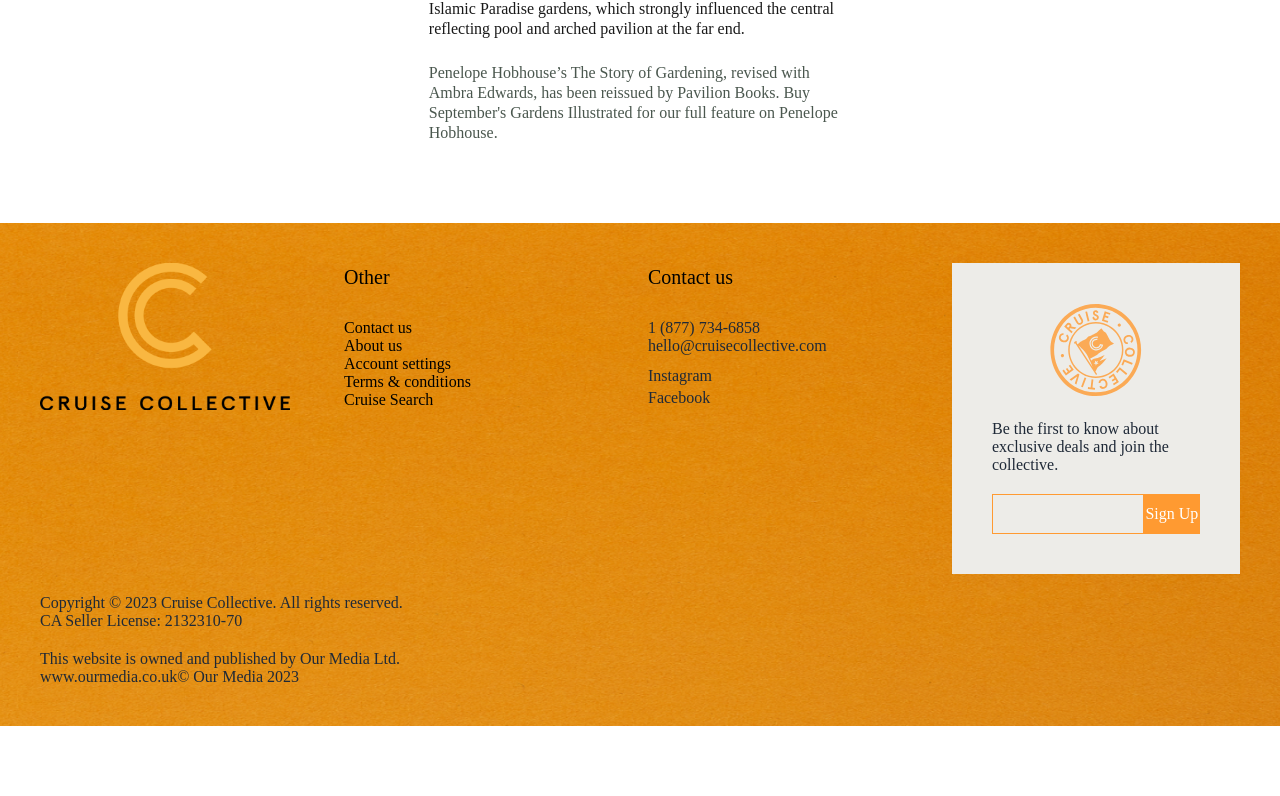
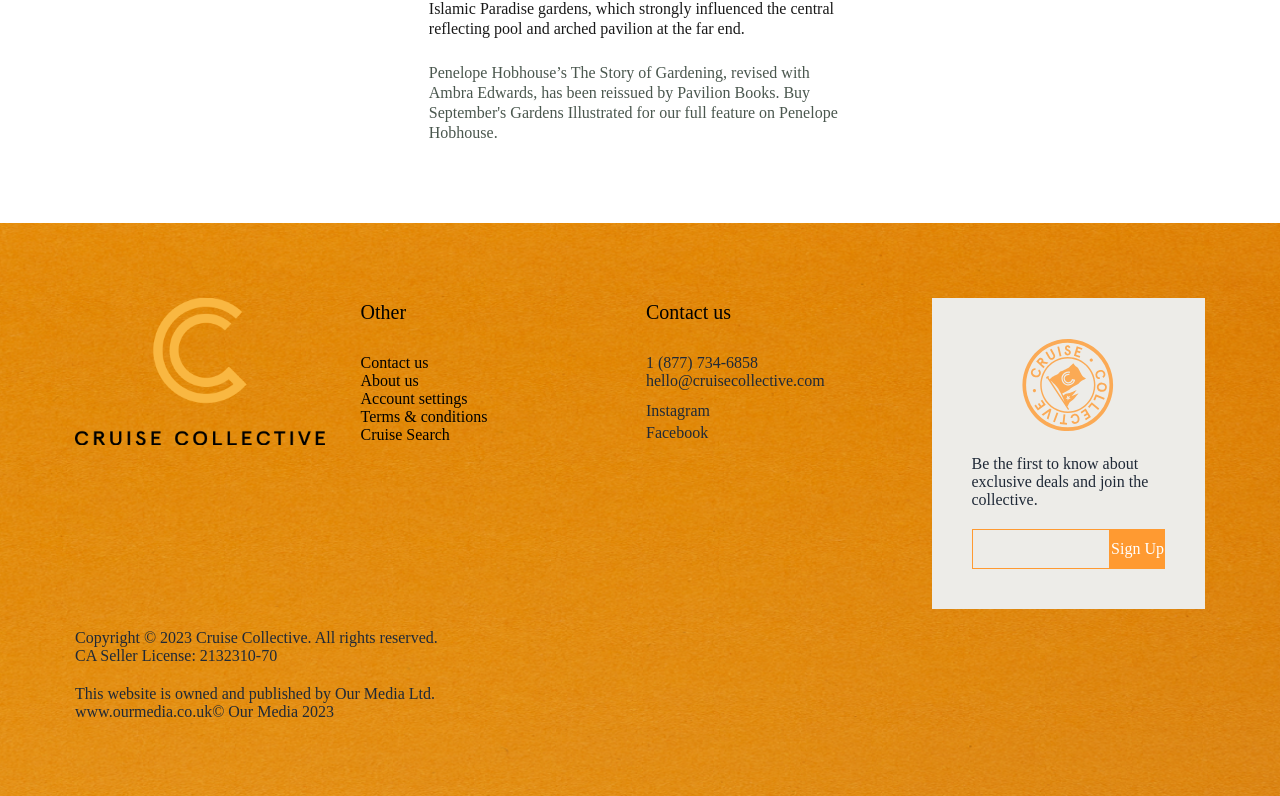
Before and after one commit to Shahnuralam/Cruise-Collective-Frontend, a Next.js app: page /content-single in a window 1280 px wide. Shown: the part 4462-5258 px from the top of the page. Before the commit the page ends 5188 px from the top, so only its background shows below. Built offline with nearby package versions, Linux system fonts and the light colour scheme; no server answers; a web font is replaced by a local one.

Commit message:
mobile design footer done

```diff
--- a/src/components/Modal/LoginModal.tsx
+++ b/src/components/Modal/LoginModal.tsx
@@ -31,7 +31,7 @@ const LoginModal = () => {
             ✕
           </label>
           <h3 className="text-7xl font-bold text-center">Sign in</h3>
-          <p className="py-5 text-4xl">
+          <p className="py-5 text-4xl text-center">
             To gain access to exclusive offers, events and much more…
           </p>
           <form onSubmit={handleSubmit(onSubmit)}>
@@ -46,7 +46,7 @@ const LoginModal = () => {
                 aria-invalid={errors.email ? "true" : "false"}
               />
               {errors.email?.type === "required" && (
-                <p className="text-red mt-1">Email name is required</p>
+                <p className="text-red text-sm mt-1">Email name is required</p>
               )}
             </div>
 
@@ -60,15 +60,15 @@ const LoginModal = () => {
                 {...register("password", { required: true })}
                 aria-invalid={errors.email ? "true" : "false"}
               />
-              {errors.password && <div className="text-red mt-1">Password is required</div>}
+              {errors.password && <div className="text-red text-sm mt-1">Password is required</div>}
             </div>
 
            <div className="text-center">
-              <input type="submit" value="Sign in" className="bg-cruise py-3 px-8 cursor-pointer rounded text-white" />
+              <input type="submit" value="Sign in" className="bg-cruise py-3 px-8 cursor-pointer rounded text-white text-xl" />
            </div>
           </form>
 
-         <div className="mt-7 text-sm text-center">
+         <div className="mt-7 text-lg text-center">
             <Link href="/">Recover your password  </Link> / Not yet registered?  <Link className="underline" href="/">Click here!</Link>
          </div>
 
--- a/src/layout/Footer/Footer.tsx
+++ b/src/layout/Footer/Footer.tsx
@@ -29,10 +29,10 @@ const Footer: React.FC<IFooterProps> = (props) => {
   return (
     <>
       {/** Footer */}
-      <footer className="p-[25px] md:p-[40px] lg:p-[40px]">
-        <div className="grid md:grid-cols-4 gap-4 justify-between">
+      <footer className="p-[25px] lg:p-[75px]">
+        <div className="grid md:grid-cols-4 gap-3 justify-between">
 
-          <div className="order-4 md:order-1">
+          <div className="order-4 md:order-1 justify-center md:justify-left flex md:block ">
             <img src="/images/footer-logo.png" alt="footer-logo" width={250} />
           </div>
 
--- a/src/layout/Header/Header.tsx
+++ b/src/layout/Header/Header.tsx
@@ -46,7 +46,7 @@ const Header: React.FC<IHeaderProps> = (props) => {
           </Link>
         </div>
 
-        <div className="text-black">
+        <div className="text-black hidden md:block">
           <label
             onClick={() => handleLoginModal(true)}
             className="cursor-pointer"
--- a/src/styles/globals.css
+++ b/src/styles/globals.css
@@ -42,11 +42,10 @@ footer {
     margin-top: 1rem;
 }
 
-@media (min-width: 768px) {
-    .landing-image {
-        height: calc(100vh - 5.25rem);
-    }
+.modal-box {
+    background-color: #F5F2EE;
 }
+
 
 .swiper-pagination-bullet {
     width: 12px !important;
@@ -72,6 +71,13 @@ footer {
 .swiper-button-next::after {
     font-size: 16px !important;
 }
+
+@media (min-width: 768px) {
+    .landing-image {
+        height: calc(100vh - 5.25rem);
+    }
+}
+
 
 @media (min-width: 768px) {
 
```
